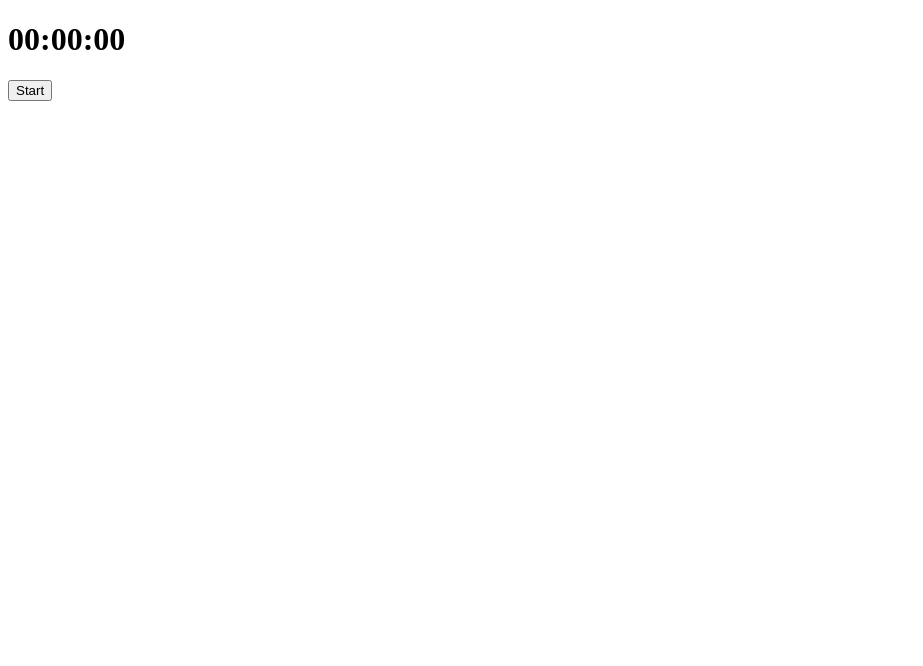
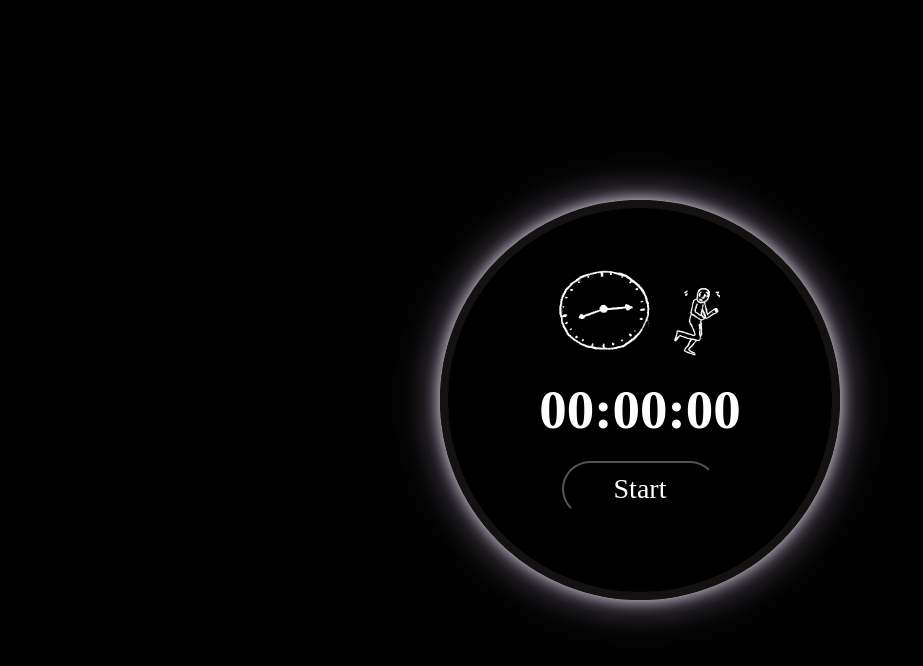
Before and after one commit to joilsomichalski/stopwatch, a plain HTML site: page index.html in a window 1280 px wide. Shown: the whole page, without its empty margins (0-923 px from the left). Drawn offline with Linux system fonts and the light colour scheme.

Commit message:
stopwatch-js-2

```diff
--- a/index.html
+++ b/index.html
@@ -3,12 +3,16 @@
 <head>
     <meta charset="UTF-8">
     <meta name="viewport" content="width=device-width, initial-scale=1.0">
+    <link rel="stylesheet" href="style.css">
     <title>Cronômetro</title>
 </head>
 <body>
-    <h1>00:00:00</h1>
-    <button id="btnStart" onclick="start()">Start</button>
-    <button id="btnStop" onclick="stop()">Stop</button>
+    <div class="principal">
+        <img id="gif" src="./assets/relogio_invertido_sem_fundo.gif">
+        <h1>00:00:00</h1>
+            <button id="btnStart" onclick="start()">Start</button>
+            <button id="btnStop" onclick="stop()">Stop</button>
+    </div>
 </body>
     <script src="script.js"></script>
 </html>
--- a/script.js
+++ b/script.js
@@ -33,7 +33,14 @@ function start() {
 function stop() {
     clearInterval(cron)
 
+    h1.classList.remove('piscar')
+
+      setTimeout(function() {
+        h1.classList.add('piscar')
+    }, 10)
+
     btnStop.style.display = 'none'
     btnStart.style.display = 'inline-block'
 
+    btnStart.innerHTML = 'Restart'
 }
--- /dev/null
+++ b/style.css
@@ -0,0 +1,85 @@
+*{
+    margin: 0;
+    padding: 0;
+    box-sizing: border-box;
+    user-select: none;
+    font-family:serif;
+}
+
+body{
+    background: #000000;
+    display: flex;
+    flex-direction: column;
+    align-items: center;
+    justify-content: center;
+    height: 100vh;
+}
+
+.principal{
+    width: 400px;
+    height: 400px;
+    display: flex;
+    flex-direction: column;
+    align-items: center;
+    padding: 30px;
+    border: solid 8px #141111;
+    border-radius: 50%;
+    box-shadow:
+    0 0 15px rgba(255, 255, 255, 0.8),
+    0 0 35px rgba(173, 135, 201, 0.5),
+    0 0 60px rgba(255, 255, 255, 0.25);
+}
+
+img{
+    width: 180px;
+    height: 150px;
+    margin: 0 15px;
+}
+
+h1{
+    font-size: 55px;
+    color: #fff;
+    margin-top: -10px;
+    margin-bottom: 10px;
+}
+
+button{
+  padding: 10px 50px;
+  margin-top: 10px;
+  background: #000000;
+  color: #fff;
+  font-size: 28px;
+  border-radius: 30px;
+
+  cursor: pointer;
+}
+
+button:hover{
+    transform: scale(1.02);
+}
+
+button:active{
+    font-size: 30px;
+    color: #c40d0d;
+}
+
+.piscar {
+    animation: piscarH1 0.5s linear 3;
+}
+
+@keyframes piscarH1 {
+    0% {
+        opacity: 1;
+        font-size: 60px;
+    }
+
+    50% {
+        opacity: 0;
+        font-size: 60px;
+    }
+
+    100% {
+        opacity: 1;
+        font-size: 60px;
+    }
+}
```
Also changed, not shown: assets/relogio_invertido_sem_fundo.gif (added), 1 other file.
